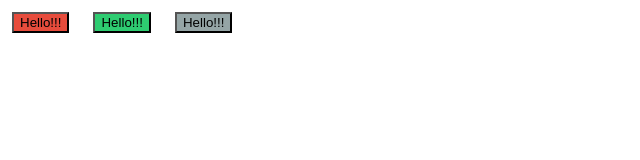
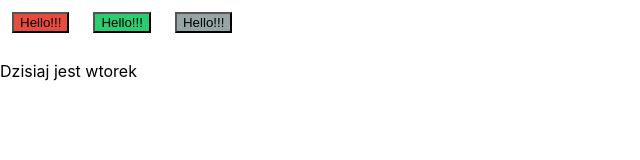
Before and after one commit to Hlautameki/poligon-app, a React (Create React App) app: page / in a window 1280 px wide. Shown: the top 160 px of the page, without its empty margins (0-640 px from the left). Built offline with nearby package versions, Linux system fonts and the light colour scheme.

Commit message:
Added Text component

```diff
--- a/src/App.tsx
+++ b/src/App.tsx
@@ -1,4 +1,5 @@
 import { Button, BGColors } from './Button/Button';
+import { Text } from './Text/Text';
 
 function App() {
   return (
@@ -6,6 +7,7 @@ function App() {
       <Button label='Hello!!!' bgColor={BGColors.alizarin}/>
       <Button label='Hello!!!' bgColor={BGColors.emerald}/>
       <Button label='Hello!!!' bgColor={BGColors.concrete}/>
+      <Text>Dzisiaj jest wtorek</Text>
     </div>
   );
 }
--- /dev/null
+++ b/src/Text/Text.tsx
@@ -0,0 +1,16 @@
+// import { JsxElement } from "typescript";
+
+type TextProps = {
+  // bez prymitywów <span>Hej!</span>
+  // nie wejdzie 1,2,4, "hello", itp
+  // children:JsxElement
+  children: React.Reactnode // to przyjmuje wszystko
+}
+
+function Text({ children }: TextProps) {
+  return (
+    <p>{ children }</p>
+  )
+}
+
+export {Text};
```
